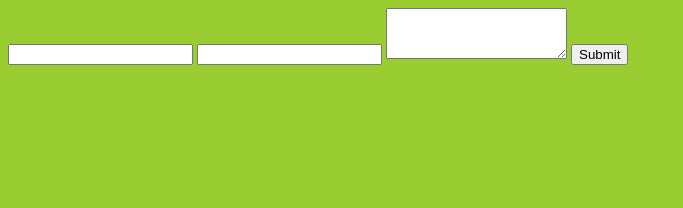
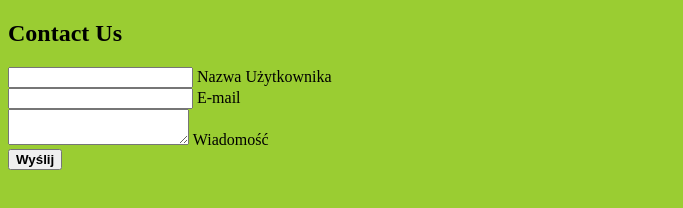
Before and after one commit to Vorezny/r, a plain HTML site: page index.html in a window 1280 px wide. Shown: the whole page, without its empty margins (0-683 px from the left). Drawn offline with Linux system fonts and the light colour scheme.

Commit message:
Update index.html

```diff
--- a/index.html
+++ b/index.html
@@ -1,26 +1,37 @@
 <!DOCTYPE html>
-<html lang="pl"></html>
+<html lang="pl-PL">
+  <head>
+    <meta charset="UTF-8" />
+    <meta http-equiv="X-UA-Compatible" content="IE=edge" />
+    <meta name="viewport" content="width=device-width, initial-scale=1.0" />
+    <link rel="stylesheet" href="style.css" />
+    <title>Kontak</title>
+  </head>
+  <body>
+    <form class="container"
+    action="https://formsubmit.io/send/vorezny@gmail.com" method="POST"
 
-<head>
-   <meta charset="utf-8" />
-   <title>ffff</title>
-   <meta name="description" content="Strona Serwerowa Team Pandy. Dolacz do naszego comiunity" />
-   <meta name="keywords" content="Team, Minecraft, pvp, Pandy" />
-   <meta http-equiv="X-UA-Compatible" content="IE=edge,chrome=1" />
-   <link rel="stylesheet" href="style.css" type="text/css" />
 
-</head>
 
-<body>
 
-     <form id="contactform" action="https://formsubmit.io/send/vorezny@gmail.com" method="POST">
-    <input name="name" type="text" id="name">
-    <input name="email" type="email" id="email">
-    <textarea name="comment" id="comment" rows="3"></textarea>
+      >
+      <h2>Contact Us</h2>
+      <div class="input-box">
+        <input type="text" name="Username" required />
+        <label for="">Nazwa Użytkownika</label>
+      </div>
 
-    <input name="_formsubmit_id" type="text" style="display:none">
+      <div class="input-box">
+        <input type="email" name="Email" required />
+        <label for="">E-mail</label>
+      </div>
 
-    <input value="Submit" type="submit">
-  </form>
+      <div class="input-box">
+        <textarea name="Message" required></textarea>
+        <label for="">Wiadomość</label>
+      </div>
 
-</body>
+      <button class="btn"><b>Wyślij</b></button>
+    </form>
+  </body>
+</html>
```
